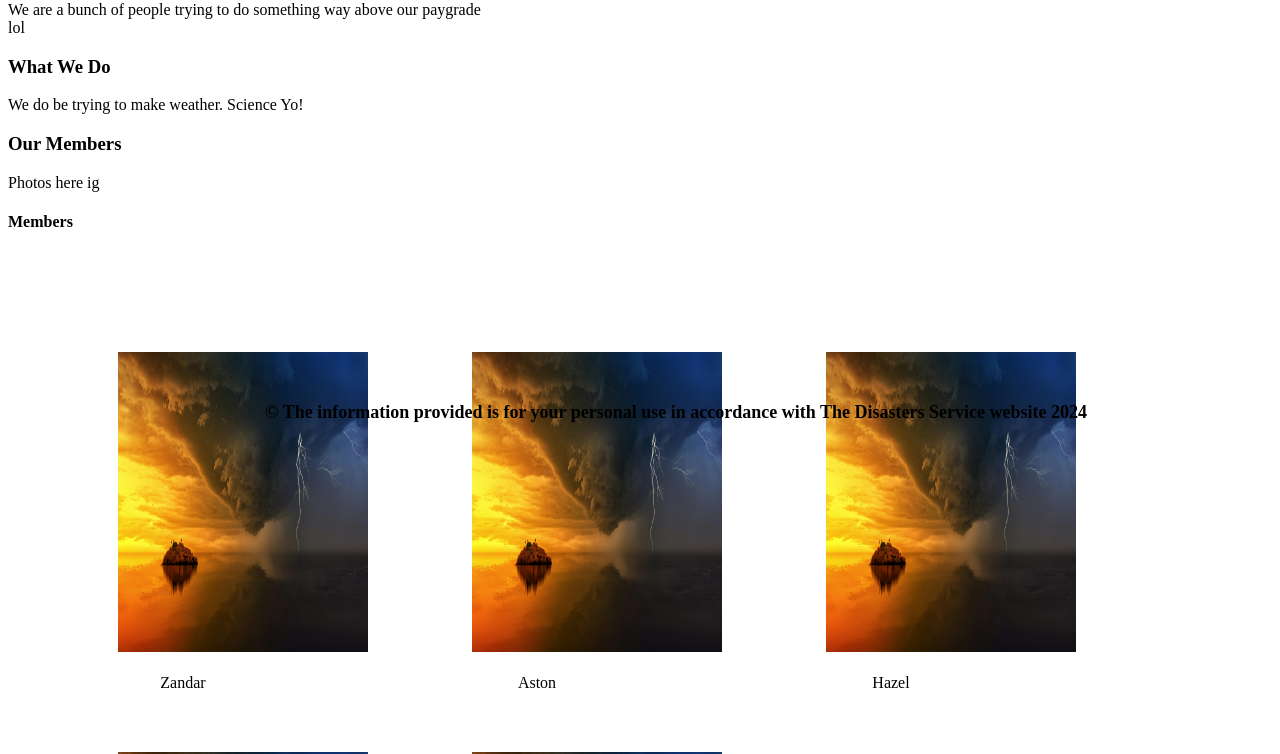
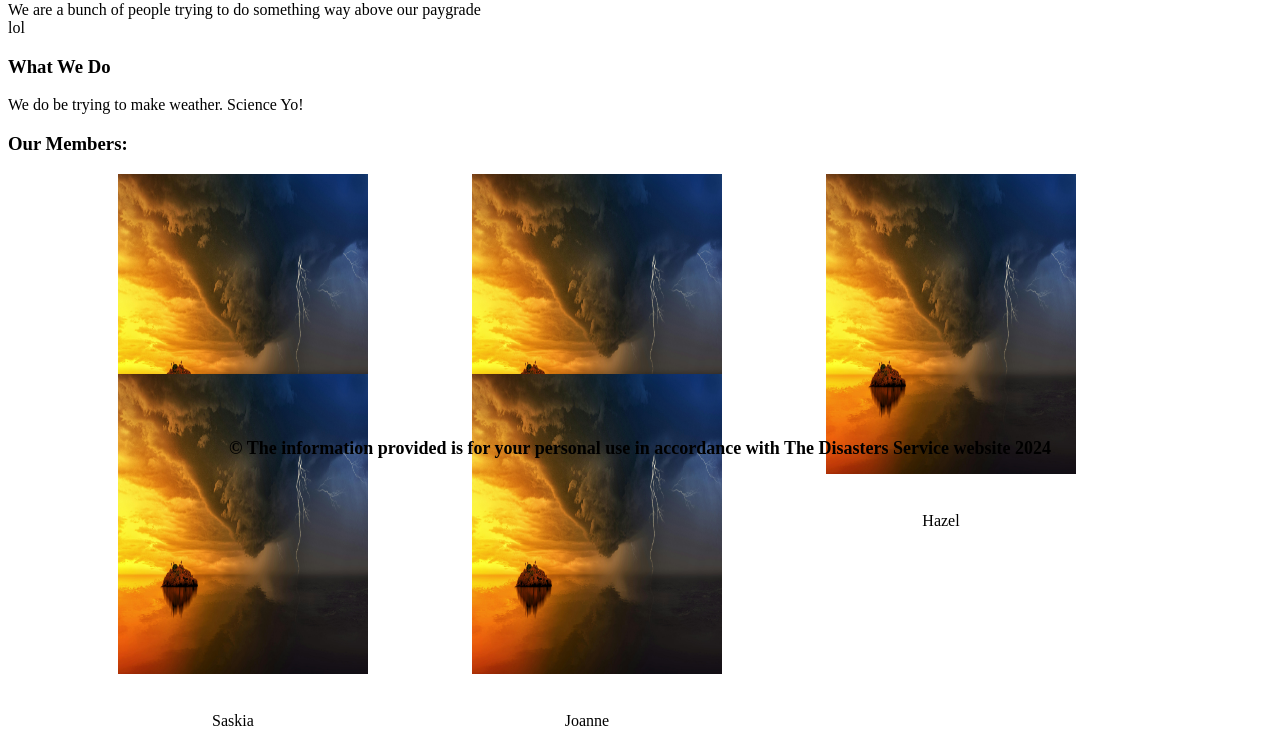
Before and after one commit to BIT-Studio-3/group-project-25-1-scade, a SvelteKit app in the folder disaster/disaster/: page /about in a window 1280 px wide. Shown: the part 320-1074 px from the top of the page. After the commit the page ends 1050 px from the top, so only its background shows below. Built offline with nearby package versions, Linux system fonts and the light colour scheme.

Commit message:
Idk why theres so many changes, but i fixed some formatting of names for the "our members"

```diff
--- a/disaster/disaster/src/lib/Footer.svelte
+++ b/disaster/disaster/src/lib/Footer.svelte
@@ -11,7 +11,6 @@
 <style>
 
     p{
-        padding : 2em;
         font-weight: bold;
         font-size: large;
         line-height: 1.5;
--- a/disaster/disaster/src/routes/about/+page.svelte
+++ b/disaster/disaster/src/routes/about/+page.svelte
@@ -14,48 +14,47 @@
 <p>We are a bunch of people trying to do something way above our paygrade <br> lol</p>
 <h3>What We Do</h3>
 <p>We do be trying to make weather. Science Yo!</p>
-<h3>Our Members</h3>
-<p>Photos here ig</p>
+
 
 <div id="group">
-    <h4>Members</h4>
+    <h3>Our Members:</h3>
 
     <div class="members">
         <div class="imageContainer">
             <Image pic={homepic} picname={"cover"} picheight={"300px"} picwidth={"250px"} />
         </div>
-        <div class="name"><br /> Zandar</div>
+        <div class="name"><br /> <p>Zandar</p></div>
     </div>
 
     <div class="members">
         <div class="imageContainer">
             <Image pic={homepic} picname={"cover"} picheight={"300px"} picwidth={"250px"} />
         </div>
-        <div class="name"><br /> Aston</div>
+        <div class="name"><br /> <p>Aston</p></div>
     </div>
 
     <div class="members">
         <div class="imageContainer">
             <Image pic={homepic} picname={"cover"} picheight={"300px"} picwidth={"250px"} />
         </div>
-        <div class="name"><br /> Hazel</div>
+        <div class="name"><br /> <p>Hazel</p></div>
     </div>
 
     <div class="members">
         <div class="imageContainer">
             <Image pic={homepic} picname={"cover"} picheight={"300px"} picwidth={"250px"} />
         </div>
-        <div class="name"><br /> Saskia</div>
+        <div class="name"><br /> <p>Saskia</p></div>
     </div>
 
     <div class="members">
         <div class="imageContainer">
             <Image pic={homepic} picname={"cover"} picheight={"300px"} picwidth={"250px"} />
         </div>
-        <div class="name"><br /> Joanne</div>
+        <div class="name"><br /> <p>Joanne</p></div>
     </div>
 </div>
-
+<br>
 <Footer year={2024} />
 
 <style>
@@ -66,17 +65,20 @@ width: 150px;
 height: 200px;
 vertical-align: top;
 text-align:center;
-margin: 100px;
+margin-right: 100px;
+margin-left: 100px;
 
 }
 .name {
-    display: inline;
+    display: block;
+    text-align: center;
+    padding-left: 100px;
 }
+
 .imageContainer {
     width: 100%;
     display: block;
     padding-right: 100px;
     padding-left: 10px;
 }
-
 </style>
```
